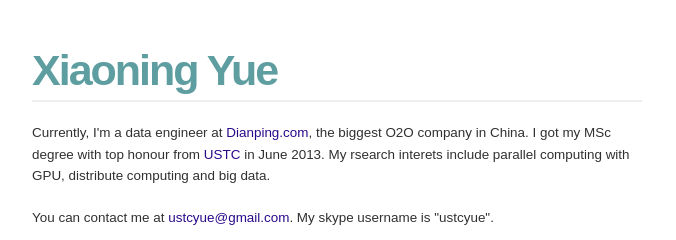
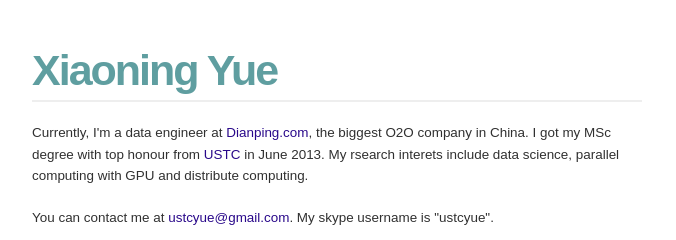
Before and after one commit to ustcyue/ustcyue.github.io, a plain HTML site: page index.html in a window 1280 px wide. Shown: the top 240 px of the page, 153-829 px from the left. Drawn offline with Linux system fonts and the light colour scheme.

Commit message:
edit something

```diff
--- a/index.html
+++ b/index.html
@@ -32,7 +32,7 @@
       </div>
       <div id="content">
         <h1>Xiaoning Yue</h1>
-        <p>Currently, I'm a data engineer at <a href="http://www.dianping.com/">Dianping.com</a>, the biggest O2O company in China. I got my MSc degree with top honour from <a href="http://en.ustc.edu.cn/">USTC</a> in June 2013. My rsearch interets include parallel computing with GPU, distribute computing and big data.</p>
+        <p>Currently, I'm a data engineer at <a href="http://www.dianping.com/">Dianping.com</a>, the biggest O2O company in China. I got my MSc degree with top honour from <a href="http://en.ustc.edu.cn/">USTC</a> in June 2013. My rsearch interets include data science, parallel computing with GPU and distribute computing.</p>
 
         <p>You can contact me at <a href = "mailto:ustcyue@gmail.com">ustcyue@gmail.com</a>. My skype username is "ustcyue".</p>
 
```
